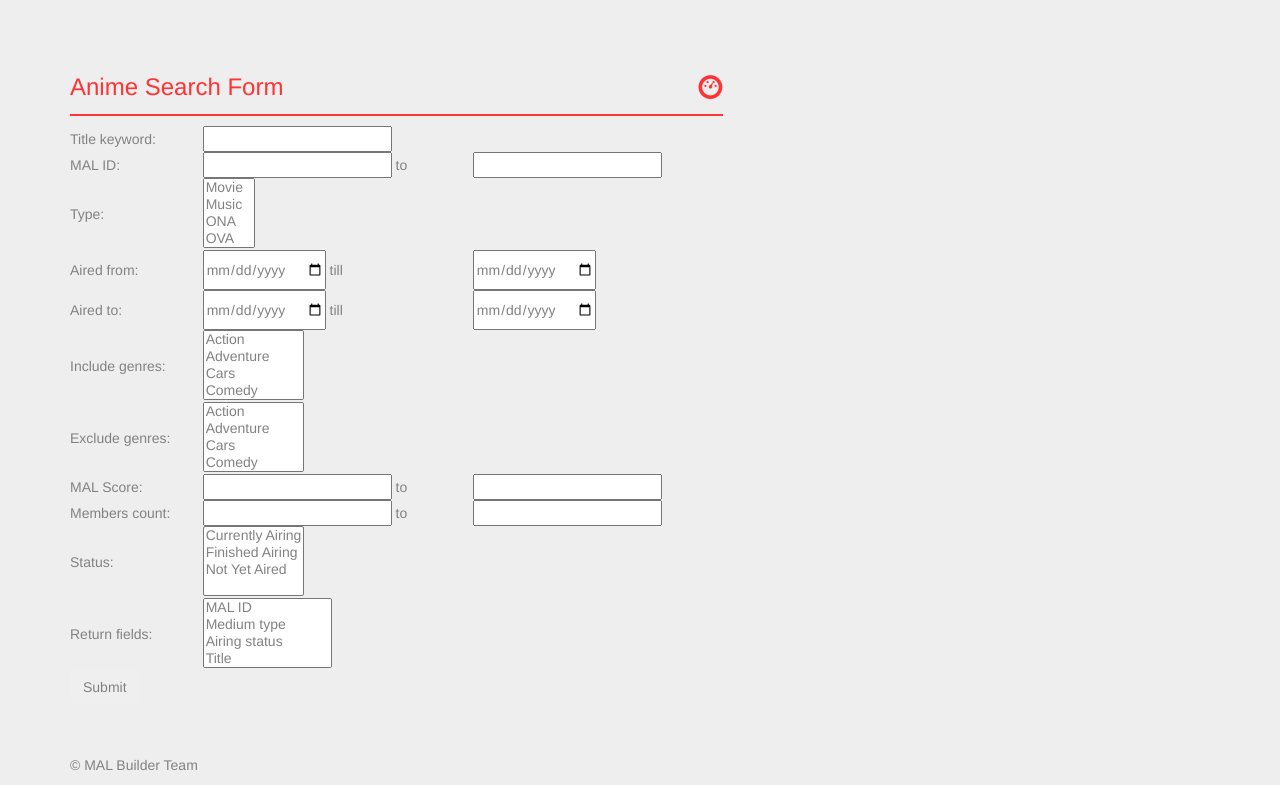
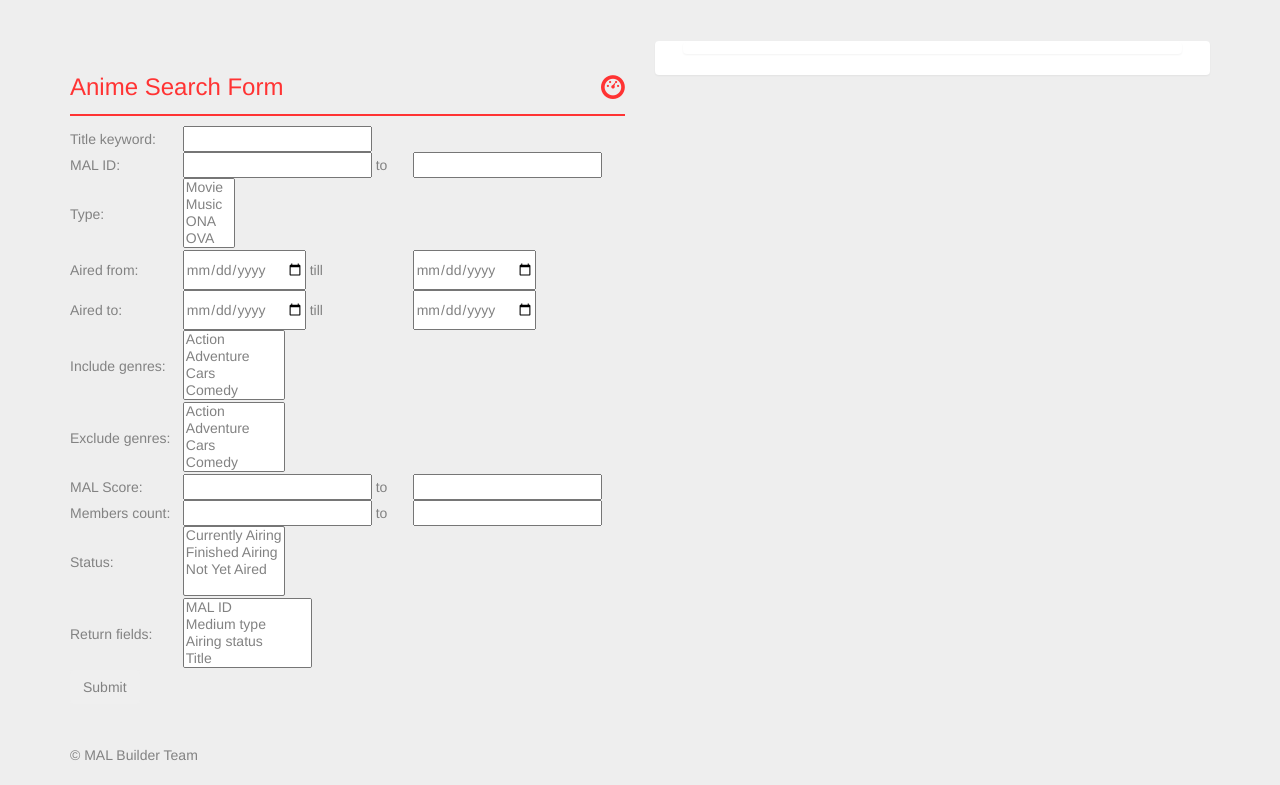
Before and after one commit to aqiu384/MALBuilder, a Flask app: page /animesearch in a window 1280 px wide. Shown: the part 50-835 px from the top of the page. After the commit the page ends 810 px from the top, so only its background shows below. Run offline with Flask 2, Linux system fonts and the light colour scheme; parts of the project's set-up code (start-up, migrations or seed data) failed here and were passed over; some libraries are stand-ins or nearby versions.

Commit message:
column fix

```diff
--- a/src/templates/animesearch.html
+++ b/src/templates/animesearch.html
@@ -4,7 +4,7 @@
 {% block content %}
 <div class="container">
     <div class="row">
-            <div class="col col-sm-7">
+        <div class="col col-sm-6">
             <div id="sidebar">
                 <ul class="nav nav-stacked">
                     <li><h3 class="highlight">Anime Search Form<i
@@ -14,7 +14,10 @@
                 </ul>
             </div>
         </div>
-            <div class="col col-sm-8">
+
+        <div class="col col-sm-6">
+            <div class="panel">
+                <div class="panel">
                     <ul class="searchresults">
                         {% if form.errors %}
                         <ul class="errors">
@@ -44,4 +47,6 @@
                 </div>
             </div>
         </div>
+    </div>
+</div>
 {% endblock %}
--- a/src/templates/animesearchform.html
+++ b/src/templates/animesearchform.html
@@ -8,7 +8,7 @@
     </tr>
     <tr>
         <td>MAL ID:</td>
-        <td> {{ form.malIdStart() }} to</td>
+        <td>{{ form.malIdStart() }} to</td>
         <td>{{ form.malIdEnd() }}</td>
 
     </tr>
```
Lines whose indentation alone changed are shown as unchanged.
